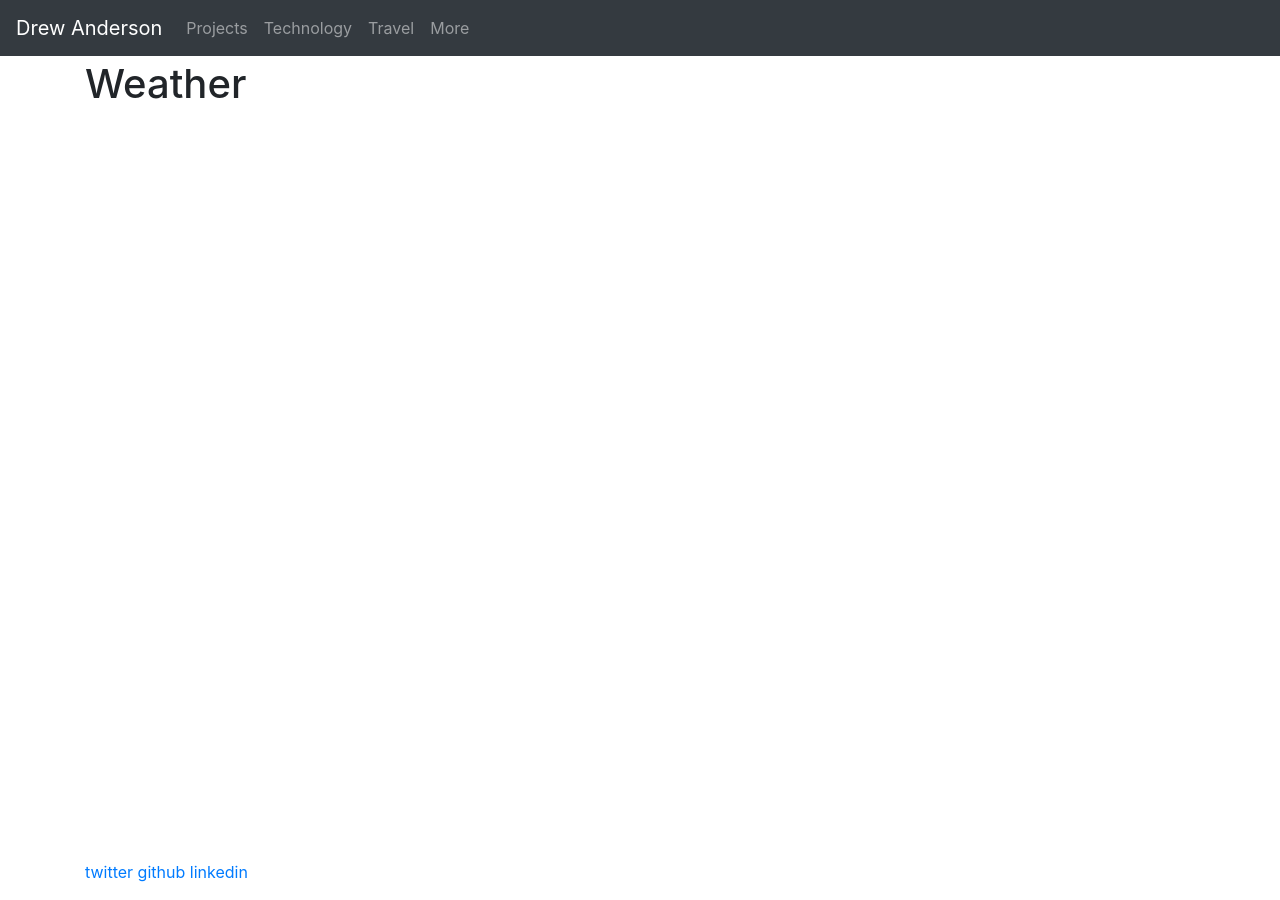
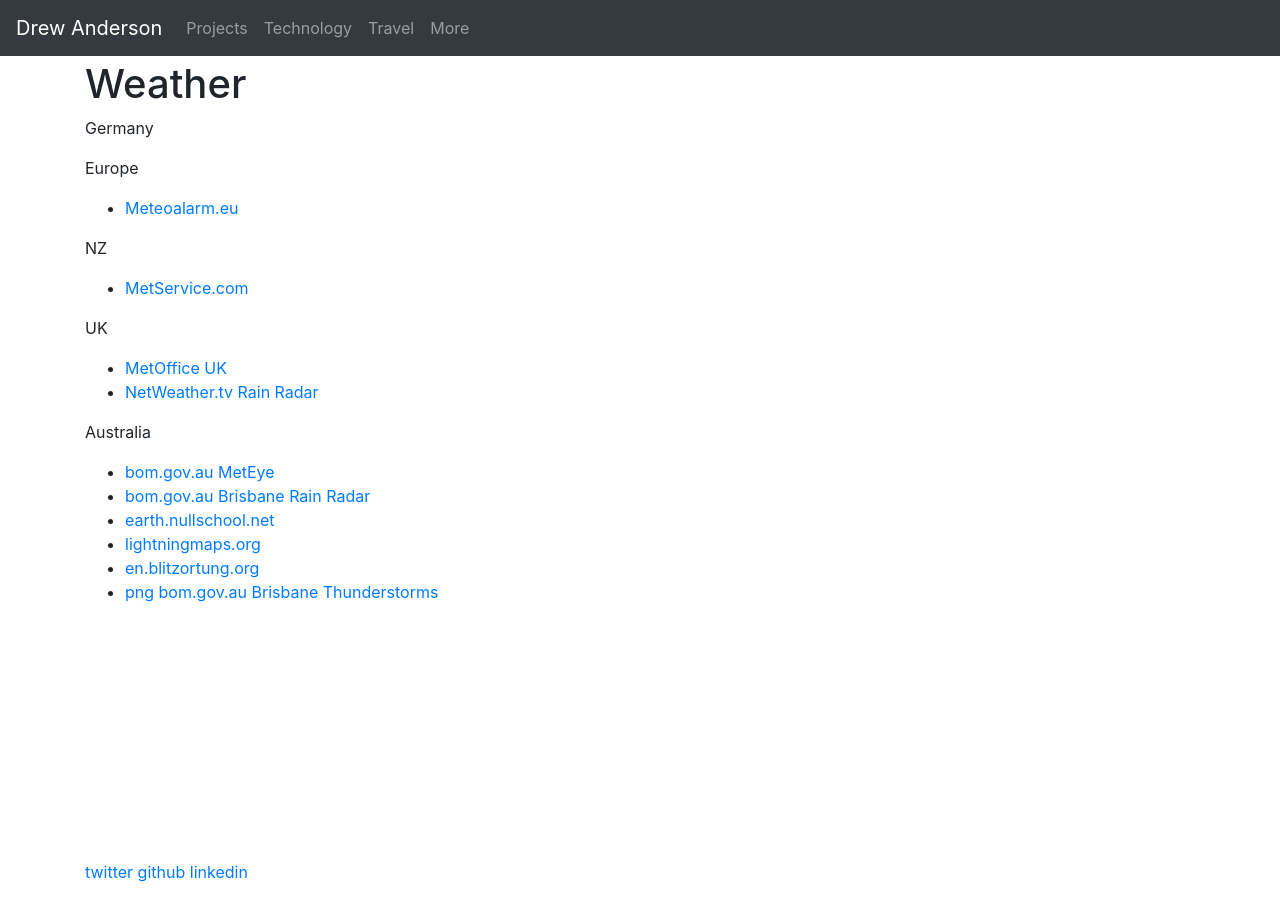
Before and after one commit to drewandersonnz/drewandersonnz.github.io, a Jekyll site: the page built from weather.md, in a window 1280 px wide. Built offline with Jekyll 4.4.1, drawn with Linux system fonts in a browser that asks for light colours.

Commit message:
Adding weather links

```diff
--- a/weather.md
+++ b/weather.md
@@ -6,6 +6,26 @@
 
 ---
 
+Germany
+
+Europe
+* [Meteoalarm.eu](http://www.meteoalarm.eu/)
+
+NZ
+* [MetService.com](http://www.metservice.com/)
+
+UK
+* [MetOffice UK](http://www.metoffice.gov.uk/)
+* [NetWeather.tv Rain Radar](http://www.netweather.tv/index.cgi?action=radar)
+
+Australia
+* [bom.gov.au MetEye](http://www.bom.gov.au/australia/meteye/)
+* [bom.gov.au Brisbane Rain Radar](http://www.bom.gov.au/products/IDR663.loop.shtml)
+* [earth.nullschool.net](https://earth.nullschool.net/#current/wind/surface/level/orthographic=-209.35,-25.53,527/loc=153.4261657,-27.980298)
+* [lightningmaps.org](https://www.lightningmaps.org/?lang=en)
+* [en.blitzortung.org](http://en.blitzortung.org/live_lightning_maps.php?map=22)
+* [png](http://www.bom.gov.au/fwo/IDA00050.png) [bom.gov.au Brisbane Thunderstorms](http://www.bom.gov.au/qld/forecasts/brisbane-thunderstorms.shtml)
+
 {% for post in site.tags["weather"] %}
 
 [{{ post.title }}]({{ post.url }})
```
